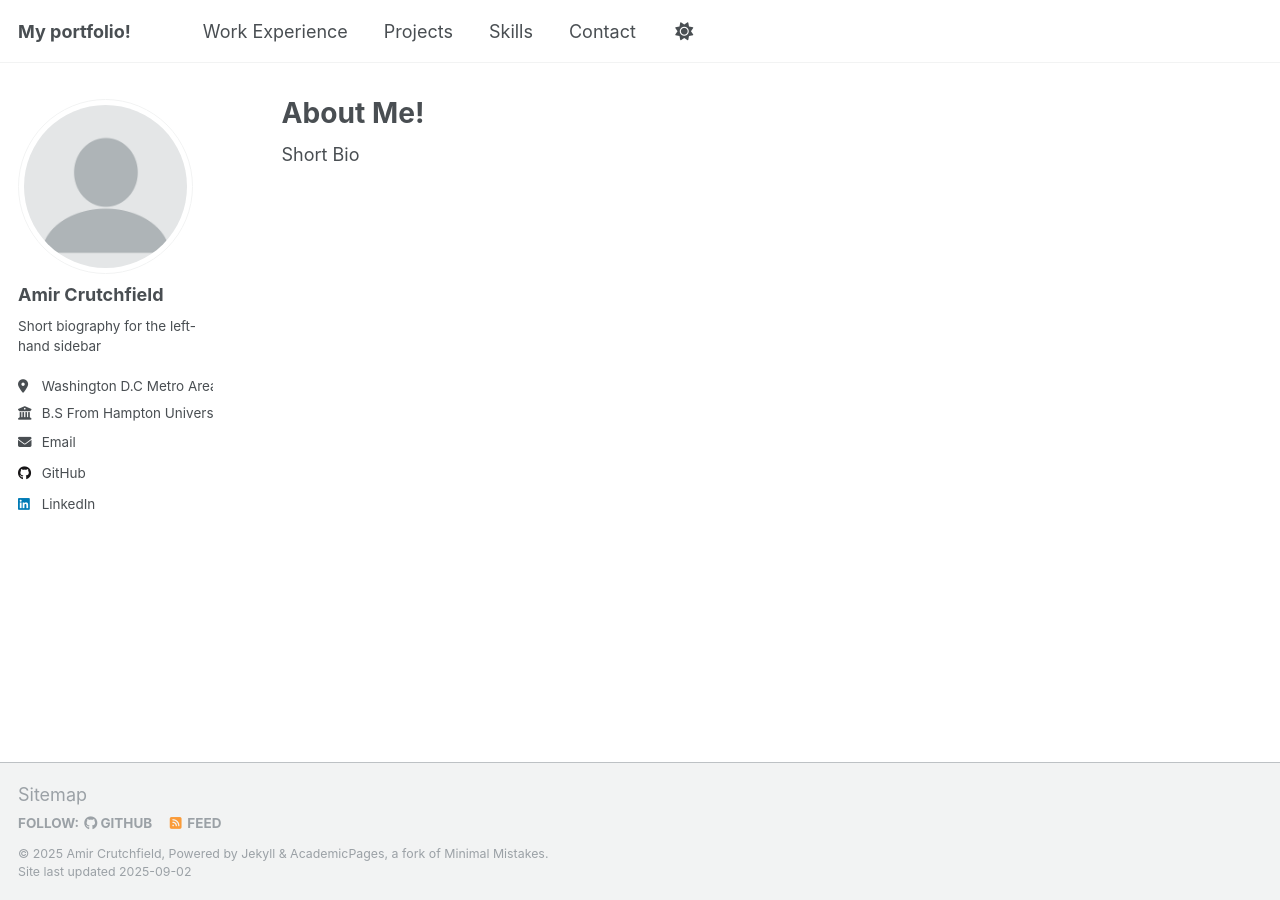
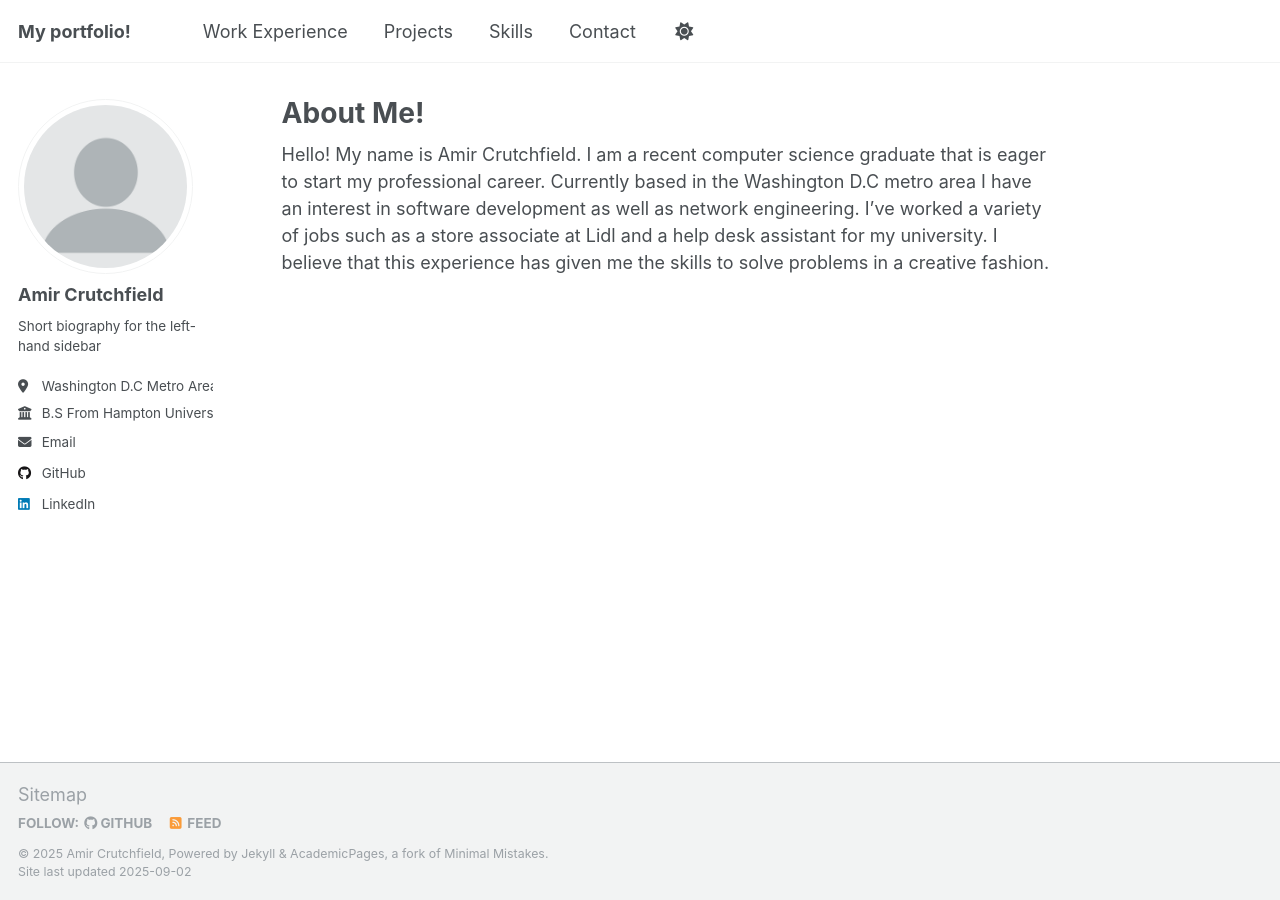
Before and after one commit to amirc42/amircportfolio, a Jekyll site: the page built from _pages/about.md, in a window 1280 px wide. Built offline with Jekyll 4.4.1, drawn with Linux system fonts in a browser that asks for light colours; a script that is not in the unit is left out.

Commit message:
Update about.md

```diff
--- a/_pages/about.md
+++ b/_pages/about.md
@@ -7,4 +7,7 @@ redirect_from:
   - /about.html
 ---
 
-Short Bio
+Hello! My name is Amir Crutchfield. I am a recent computer science graduate that is eager to start my professional career.
+Currently based in the Washington D.C metro area I have an interest in software development as well as network engineering.
+I've worked a variety of jobs such as a store associate at Lidl and a help desk assistant for my university. I believe that
+this experience has given me the skills to solve problems in a creative fashion.
```
